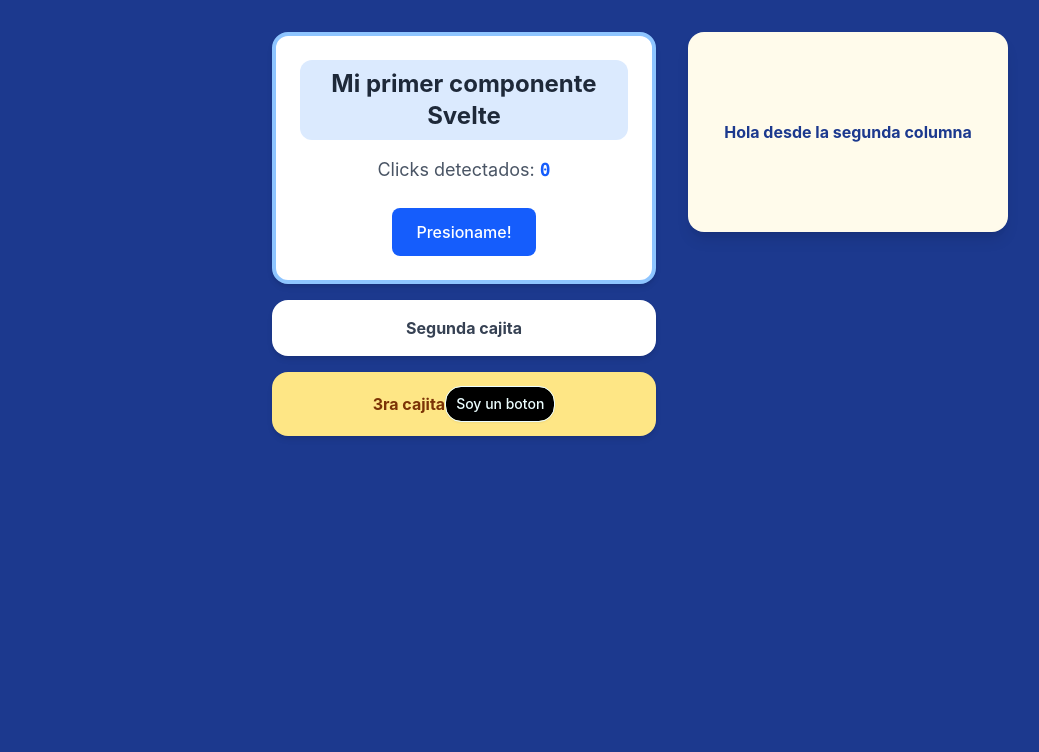
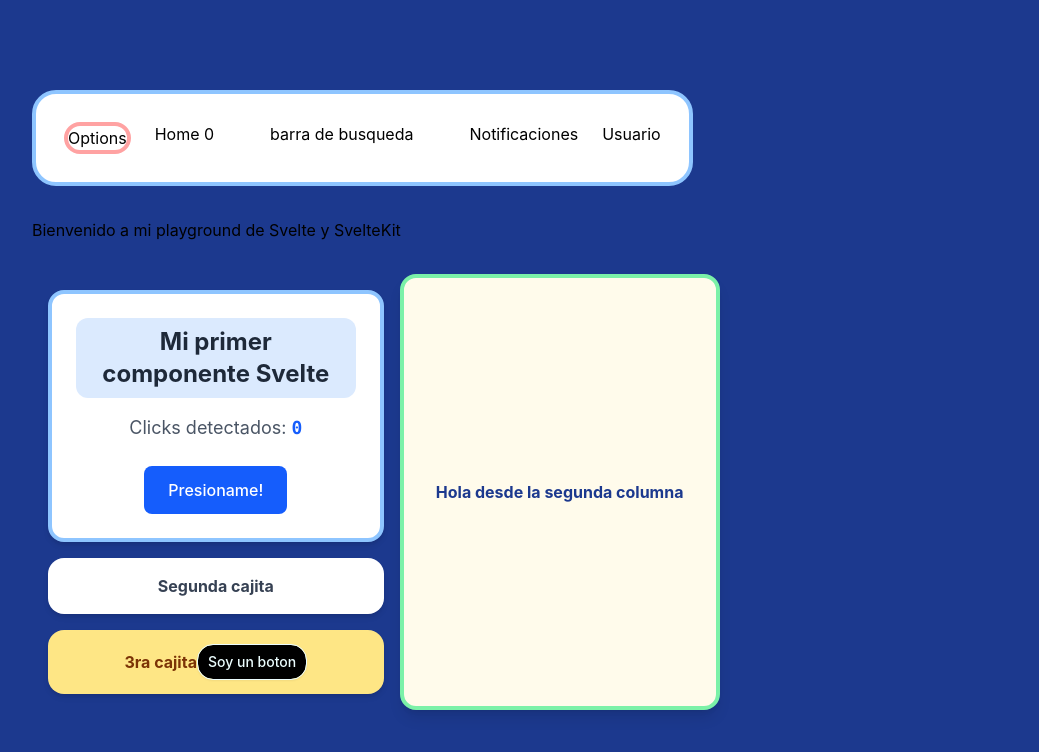
Before and after one commit to DiligentOtter/learningSvelete, a SvelteKit app: page / in a window 1280 px wide. Shown: the top 752 px of the page, without its empty margins (0-1039 px from the left). Built offline with nearby package versions, Linux system fonts and the light colour scheme.

Commit message:
feat: dos proyectos completados, seguimos aprendiendo

```diff
--- /dev/null
+++ b/src/lib/components/ui/header/Header.svelte
@@ -0,0 +1,34 @@
+<script lang="ts">
+	let h: number = $state(0);
+</script>
+
+<main
+	class="flex flex-row bg-white rounded-3xl
+    border-4 border-blue-300"
+>
+	<div class="flex flex-row p-4">
+		<div class="p-3">
+			<button
+				onclick={() => h++}
+				class="rounded-3xl border-4
+				border-red-300"
+			>
+				Options
+			</button>
+		</div>
+		<div class="p-3">Home {h}</div>
+	</div>
+
+	<div class="flex flex-rows p-4">
+		<div class="p-3">barra de busqueda</div>
+	</div>
+
+	<div class="flex flex-row p-4">
+		<div class="p-3">Notificaciones</div>
+
+		<div class="p-3">Usuario</div>
+	</div>
+</main>
+
+<style>
+</style>
--- a/src/routes/+page.svelte
+++ b/src/routes/+page.svelte
@@ -1,13 +1,17 @@
 <script lang="ts">
 	import Button from '$lib/components/ui/button/button.svelte';
+	import Header from '$lib/components/ui/header/Header.svelte';
 	let contador: number = $state(0);
 	function incrementar() {
 		contador++;
 	}
 </script>
 
-<main class="flex flex-row items-start justify-center min-h-screen bg-blue-900 p-8 gap-8">
-	<div class="flex flex-col gap-4 max-w-sm w-full">
+<main class="flex flex-col items-start justify-center min-h-screen bg-blue-900 p-8 gap-8">
+	<Header />
+	<h1>Bienvenido a mi playground de Svelte y SvelteKit</h1>
+	<div class="flex flex-row">
+		<div class="flex flex-col gap-4 max-w-sm w-full p-4">
 			<div class="bg-white p-6 rounded-2xl shadow-md text-center border-4 border-blue-300">
 				<h1 class="text-2xl font-bold text-gray-800 bg-blue-100 py-2 px-4 rounded-xl mb-4">
 					Mi primer componente Svelte
@@ -31,13 +35,21 @@
 				class="bg-amber-200 rounded-2xl h-16 flex items-center justify-center font-bold text-amber-900 shadow-md"
 			>
 				3ra cajita
-			<Button variant="outline" class="rounded-2xl text-cyan-50 bg-black hover:bg-blue-700 transition-colors duration-200">Soy un boton</Button>
+				<Button
+					variant="outline"
+					class="rounded-2xl text-cyan-50 bg-black hover:bg-blue-700 transition-colors duration-200"
+					>Soy un boton</Button
+				>
 			</div>
 		</div>
 
 		<div
-		class="bg-amber-50 p-6 rounded-2xl shadow-lg max-w-xs w-full min-h-50 flex items-center justify-center font-bold text-blue-900"
+			class="bg-amber-50 p-6 rounded-2xl
+			shadow-lg max-w-xs w-full min-h-50
+			flex items-center justify-center
+			font-bold text-blue-900 border-4 border-green-300"
 		>
 			<h1>Hola desde la segunda columna</h1>
 		</div>
+	</div>
 </main>
--- /dev/null
+++ b/src/routes/contador/+page.svelte
@@ -0,0 +1,44 @@
+<script lang="ts">
+	let numero: number = $state(0);
+	let estadoMunicion: string = $derived(
+		numero === 0 ? 'Sin municion' : numero === 10 ? 'Municion llena' : 'Cargando municion'
+	);
+	let bgcolor: string = $derived(
+		numero === 0 ? 'bg-red-400' : numero === 10 ? 'bg-green-300' : 'bg-blue-400'
+	);
+</script>
+
+<main class="bg-amber-200 min-h-screen
+        flex flex-col
+        justify-center items-center p-4">
+	<div
+		class="flex flex-row
+		justify-center p-8 rounded-3xl
+	    text-center max-w-3xl
+		border-black border-4 {bgcolor}"
+	>
+		<div class="p-4">
+			<button
+				onclick={() => numero--}
+				disabled={numero <= 0}
+				class="p-2 border-b-black border-2
+				max-w-fit bg-blue-300 rounded-xl
+				disabled:opacity-45 hover:bg-blue-600">-</button
+			>
+		</div>
+		<div class="p-5 font-bold text-2xl font-mono">{numero}</div>
+		<div class="p-4">
+			<button
+				onclick={() => numero++}
+				disabled={numero >= 10}
+				class="max-w-fit border-2
+				border-b-black bg-blue-300
+				rounded-xl p-2 disabled:opacity-45
+			    hover:bg-blue-600">+</button
+			>
+		</div>
+	</div>
+	<div class="bg-white rounded-2xl p-3 max-w-fit text-2xl font-bold">
+		{estadoMunicion}
+	</div>
+</main>
--- /dev/null
+++ b/src/routes/todo/+page.svelte
@@ -0,0 +1,69 @@
+<script lang="ts">
+	let cantTareas: number = $state(0);
+	let msg: string = $derived(
+		cantTareas === 0
+			? 'Con que comenzamos hoy?'
+			: cantTareas > 5
+				? 'Estas atareado hoy, eh'
+				: 'Vamos con todo!'
+	);
+
+	let listaTasks: string[] = $state([]);
+
+	let tarea: string = $state('');
+
+	function deleteTask(index: number) {}
+	function nuevaTarea(newTask: string) {
+		listaTasks = [...listaTasks, newTask];
+		tarea = '';
+		cantTareas++;
+	}
+</script>
+
+<main
+	class="flex flex-col
+    items-center min-h-screen
+    bg-blue-300"
+>
+	<div
+		class="flex flex-row w-full max-w-4xl
+		items-center justify-center
+		min-h-25 p-2 rounded-2xl bg-white"
+	>
+		<div class="w-22 hidden sm:block"></div>
+		<div class="flex-1 text-center">
+			<input
+				type="text"
+				placeholder={msg}
+				bind:value={tarea}
+				onkeydown={(e) => {
+					if (e.key === 'Enter') nuevaTarea(tarea);
+				}}
+				class="rounded-2xl w-full"
+			/>
+		</div>
+		<div
+			class="flex justify-center items-center
+				    ml-auto w-22 max-h-8"
+		>
+			<button
+				onclick={() => nuevaTarea(tarea)}
+				class="flex items-center
+				justify-center text-center h-8 w-8
+				font-bold text-xl border-2 rounded-full
+				pb-0.5 bg-amber-500 border-blue-400 shadow"
+			>
+				+
+			</button>
+		</div>
+	</div>
+
+	<div class="flex flex-col gap-2 mt-4 w-full max-w-4xl">
+		{#each listaTasks as t, i (i)}
+			<div class="p-4 bg-white rounded-xl shadow-sm flex items-center gap-3">
+				<input type="checkbox" class="rounded-full" onclick={() => deleteTask(i)} />
+				<span class="text-gray-700">{t}</span>
+			</div>
+		{/each}
+	</div>
+</main>
```
Lines whose indentation alone changed are shown as unchanged.
